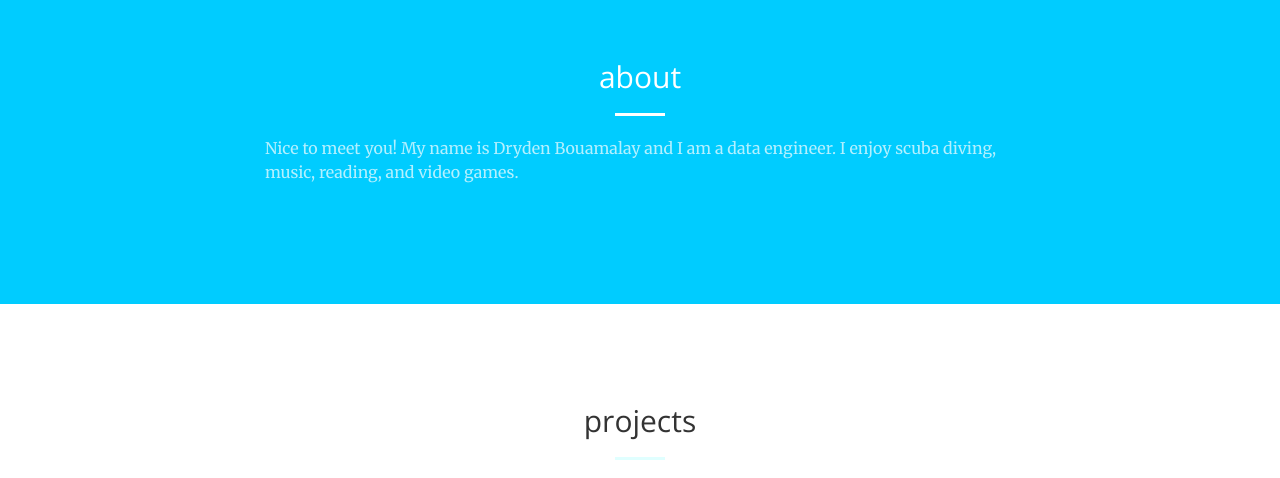
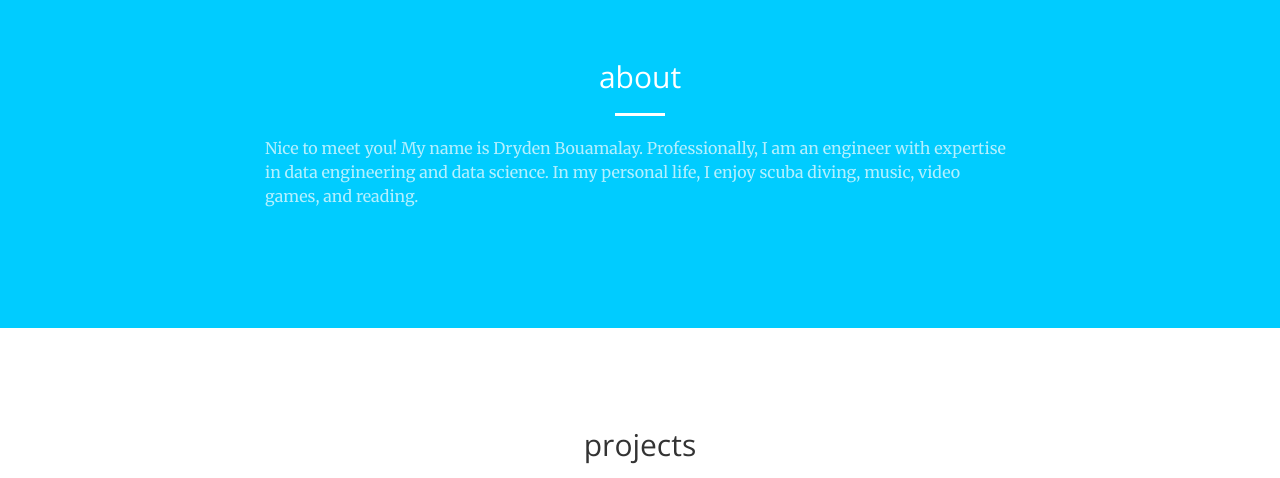
Before and after one commit to drydenb/drydenb.github.io, a website: page index.html in a window 1280 px wide. Shown: the part 840-1318 px from the top of the page. Drawn offline with nearby package versions, Linux system fonts and the light colour scheme.

Commit message:
Update resume, modify about section.

```diff
--- a/index.html
+++ b/index.html
@@ -64,7 +64,7 @@
                 <div class="col-lg-8 col-lg-offset-2 text-center">
                     <h2 class="section-heading">about</h2>
                     <hr class="light">
-                    <p class="text-faded text-left"> Nice to meet you! My name is Dryden Bouamalay and I am a data engineer. I enjoy scuba diving, music, reading, and video games. </p>
+                    <p class="text-faded text-left"> Nice to meet you! My name is Dryden Bouamalay. Professionally, I am an engineer with expertise in data engineering and data science. In my personal life, I enjoy scuba diving, music, video games, and reading. </p>
                 </div>
             </div>
         </div>
```
Also changed, not shown: 1 other file.
